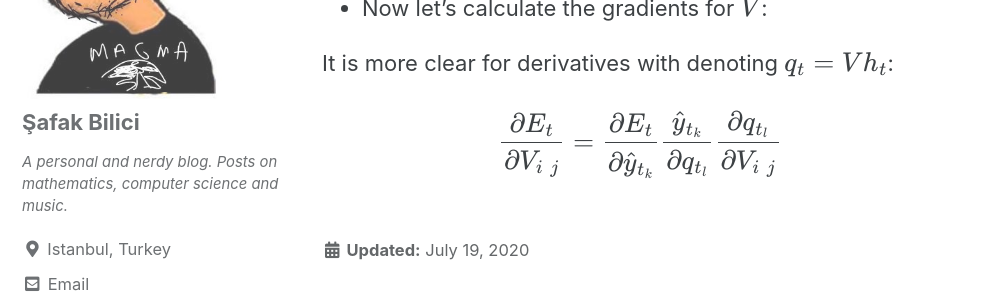
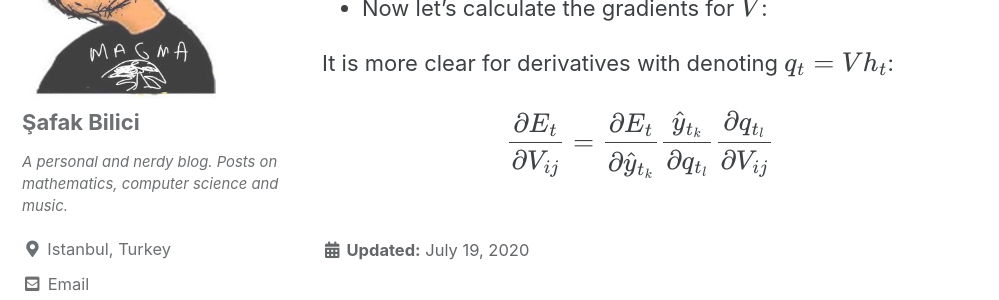
Before and after one commit to safakkbilici/safakkbilici.github.io, a Jekyll site: the page built from _posts/2020-07-19-training-bidirectional-rnns.md, in a window 1280 px wide and 900 px high, scrolled down 5145 px. Shown: the part 152-452 px from the top of the window, without its empty margins (0-999 px from the left). Built offline with Jekyll 4.4.1, drawn with Linux system fonts in a browser that asks for light colours; cached includes are drawn as plain includes; formulas are drawn with MathJax 3.

Commit message:
backward equations

```diff
--- a/_posts/2020-07-19-training-bidirectional-rnns.md
+++ b/_posts/2020-07-19-training-bidirectional-rnns.md
@@ -78,4 +78,4 @@ $$L(y,\hat{y}) = -\frac{1}{N}\sum_{t}^{T}y_t \;\;log\; \hat{y}_y$$
 
 It is more clear for derivatives with denoting $$q_t = V h_t$$:
 
-$$\frac{\partial E_t}{\partial V_{i\;j}} = \frac{\partial E_t}{\partial \hat{y}_{t_k}} \frac{\hat{y}_{t_k}}{\partial q_{t_l}} \frac{\partial q_{t_l}}{\partial V_{i\;j}}$$
+$$\frac{\partial E_t}{\partial V_{ij}} = \frac{\partial E_t}{\partial \hat{y}_{t_k}} \frac{\hat{y}_{t_k}}{\partial q_{t_l}} \frac{\partial q_{t_l}}{\partial V_{ij}}$$
```
